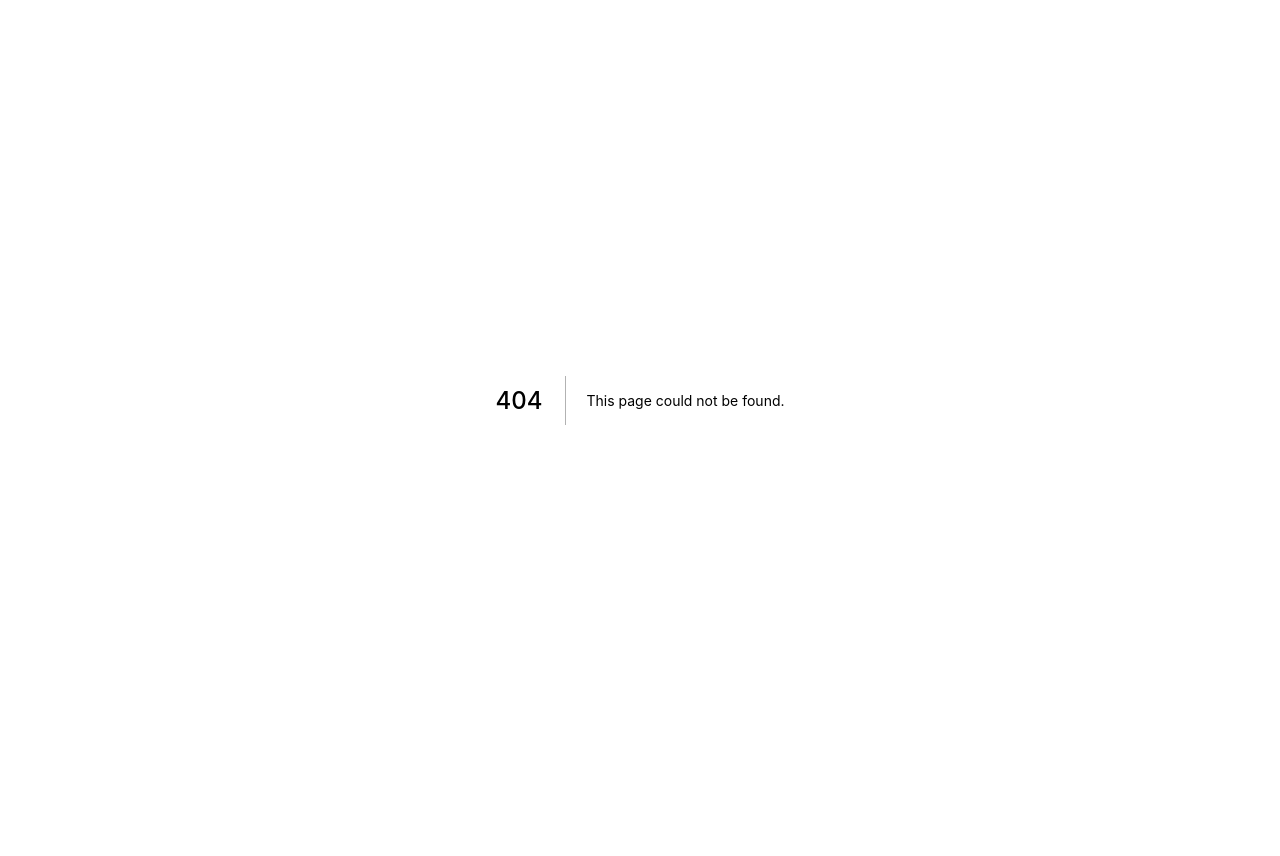
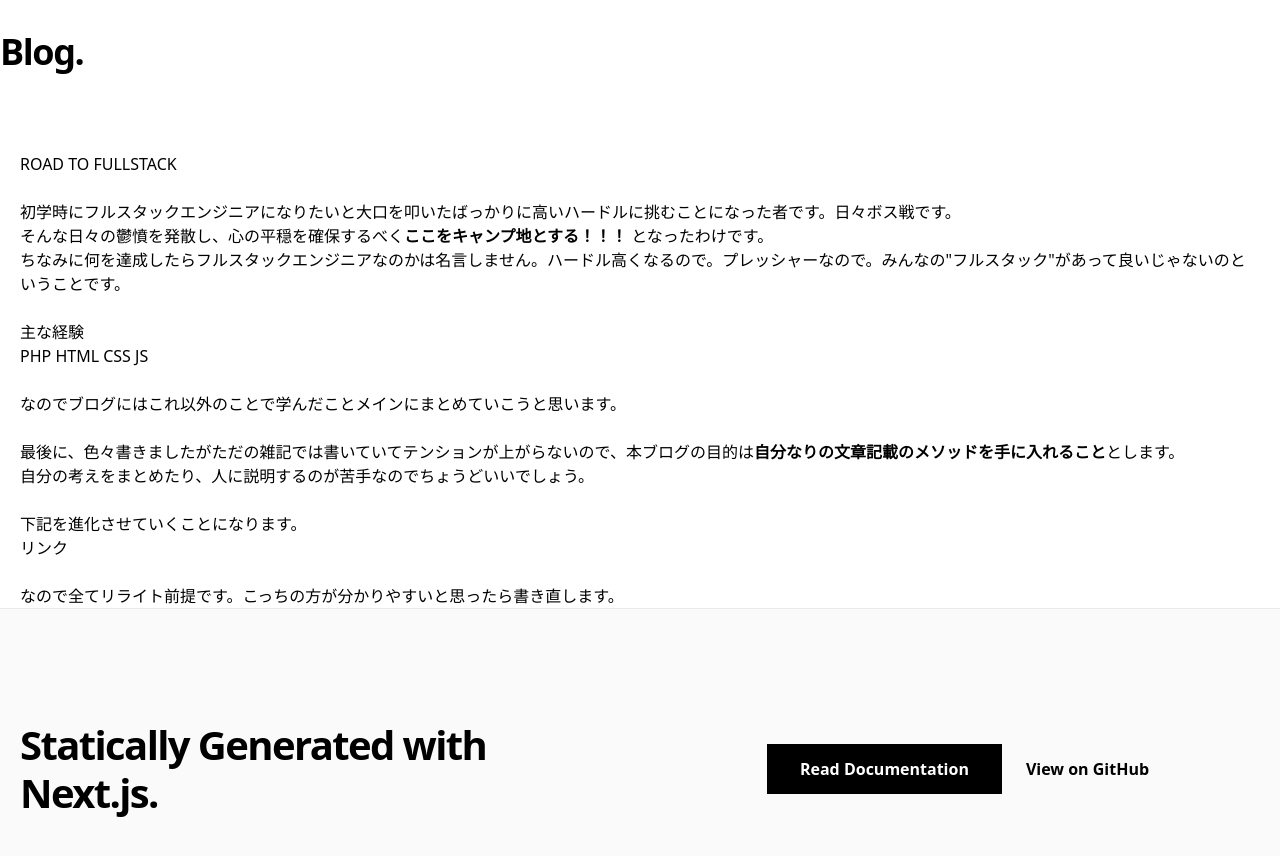
Before and after one commit to Pen-Pento/blog, a Next.js app: page /about in a window 1280 px wide. Before the commit this address had no page. Shown: the top 856 px of the page. Before the commit the page ends 800 px from the top, so only its background shows below. Built offline with nearby package versions, Linux system fonts and the light colour scheme.

Commit message:
first commit

```diff
--- /dev/null
+++ b/pages/about.tsx
@@ -0,0 +1,36 @@
+import Meta from '../components/meta';
+import Header from "../components/header";
+import Footer from "../components/footer";
+import Container from "../components/container";
+
+const About = () => {
+  return (
+    <>
+      <Meta />
+      <Header />
+      <Container>
+        ROAD TO FULLSTACK<br />
+        <br />
+        初学時にフルスタックエンジニアになりたいと大口を叩いたばっかりに高いハードルに挑むことになった者です。日々ボス戦です。<br />
+        そんな日々の鬱憤を発散し、心の平穏を確保するべく<strong>ここをキャンプ地とする！！！</strong> となったわけです。<br />
+        ちなみに何を達成したらフルスタックエンジニアなのかは名言しません。ハードル高くなるので。プレッシャーなので。みんなの"フルスタック"があって良いじゃないのということです。<br />
+        <br />
+        主な経験<br />
+        PHP HTML CSS JS<br />
+        <br />
+        なのでブログにはこれ以外のことで学んだことメインにまとめていこうと思います。<br />
+        <br />
+        最後に、色々書きましたがただの雑記では書いていてテンションが上がらないので、本ブログの目的は<strong>自分なりの文章記載のメソッドを手に入れること</strong>とします。<br />
+        自分の考えをまとめたり、人に説明するのが苦手なのでちょうどいいでしょう。<br />
+        <br />
+        下記を進化させていくことになります。<br />
+        リンク<br />
+        <br />
+        なので全てリライト前提です。こっちの方が分かりやすいと思ったら書き直します。
+      </Container>
+      <Footer />
+    </>
+  )
+}
+
+export default About;
```
